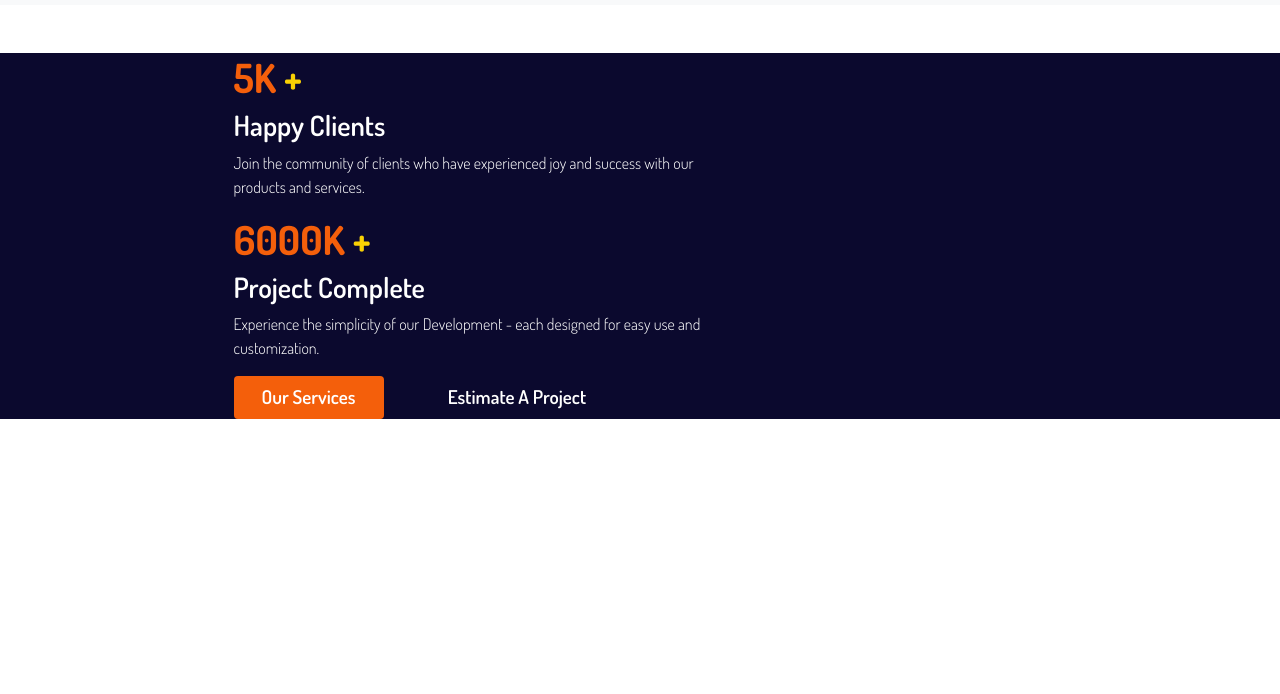
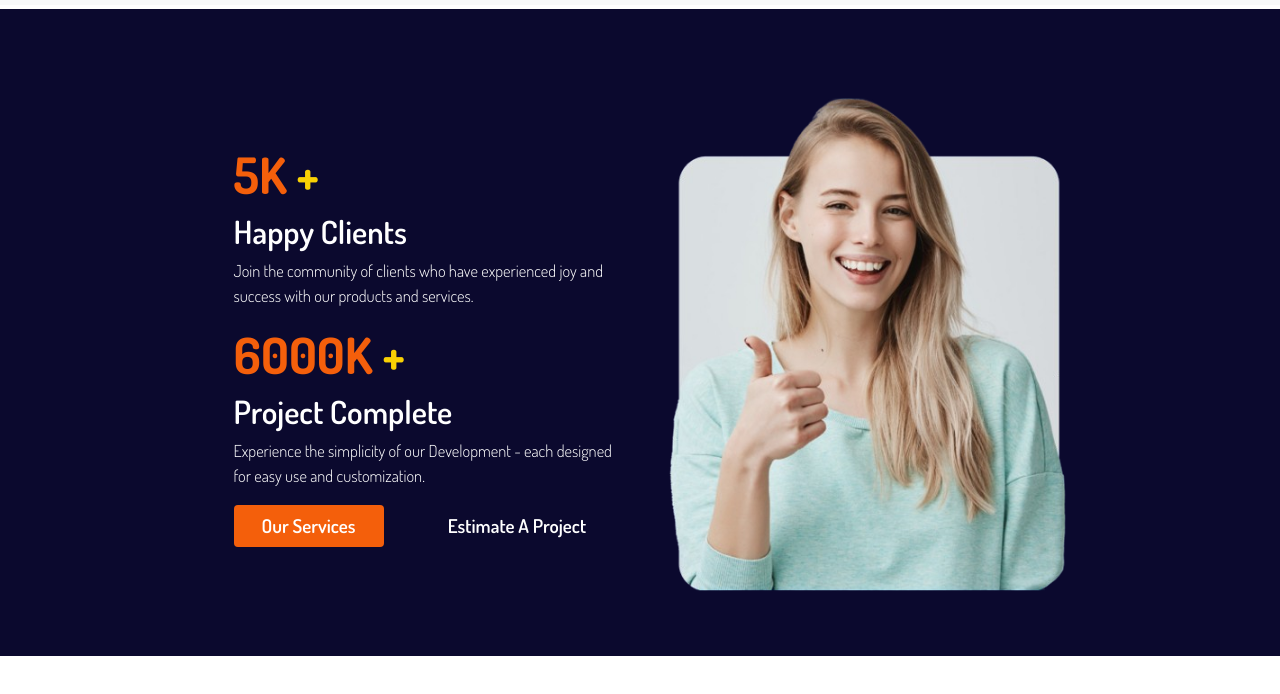
Before and after one commit to Aman1225k/welkin-new, a plain HTML site: page index.html in a window 1280 px wide. Shown: the part 86-780 px from the top of the page. Drawn offline with nearby package versions, Linux system fonts and the light colour scheme.

Commit message:
modified

```diff
--- a/index.html
+++ b/index.html
@@ -23,9 +23,9 @@
 </head>
 
 <body>
-    <div class="container-fluid bg-light">
+    <div class="container-fluid bg-light ">
         <div class="container bg-light">
-            <ul class="navbar">
+            <ul class="navbar mb-1">
                 <li class="navbar-item" style="margin-right: 180px;">
                     <img id="img-logo" src="images/logo.png">
                 </li>
@@ -51,29 +51,44 @@
             </ul>
         </div>
     </div>
-    <div class="container-fluid" id="main-intro" style="background-color: rgb(11, 9, 46);">
-        <div class="container mt-5">
-            <div class="container w-75" id="main-intro-written">
-                <h1 class="bold-font"> <span style="color:rgb(244, 95, 11);"> 5K </span> <span
-                        style="color: rgb(249, 209, 4);"> +
+    <div class="container-fluid mt-0 mb-5" id="main-intro" style="background-color: rgb(11, 9, 46);">
+        <div class="container mt-0 mb-5 py-5">
+            <div class="container w-75 mt-4 pt-3" id="main-intro-written">
+                <div class="row">
+                    <div class="col-sm-6">
+                        <h1 class="bold-font mt-5"> <span style="color:rgb(244, 95, 11); font-size: 50px;"> 5K </span>
+                            <span style="color: rgb(249, 209, 4); font-size: 50px;"> +
                             </span></h1>
-                <h3 class="bold-font" style="color: white; font-weight: 550;">Happy Clients</h3>
-                <p class="light-font" style="color: white; width: 500px;"> Join the community of clients who have
+                        <h2 class="bold-font" style="color: white; font-weight: 550;">Happy Clients</h2>
+                        <p class="light-font" style="color: white;"> Join the community of clients who have
                             experienced joy and
                             success with our
                             products and services.</p>
-                <h1 class="bold-font"> <span style="color: rgb(244, 95, 11);"> 6000K </span> <span
-                        style="color: rgb(249, 209, 4);"> +
+                        <h1 class="bold-font"> <span style="color: rgb(244, 95, 11); font-size: 50px;"> 6000K </span>
+                            <span style="color: rgb(249, 209, 4); font-size: 50px;"> +
                             </span></h1>
-                <h3 class="bold-font" style="color: white; font-weight: 550;">Project Complete</h3>
-                <p class="light-font" style="color: white; width: 500px;"> Experience the simplicity of our Development
-                    - each designed for
-                    easy use and customization.</p>
-                <div><a href="#" class="btn light-font" id="services-btn" style="font-size: 19px;">Our Services</a> <a
-                        href="#" class="btn light-font ms-5" id="estimate-btn" style="font-size: 19px;">Estimate A Project
+                        <h2 class="bold-font" style="color: white; font-weight: 550;">Project Complete</h2>
+                        <p class="light-font" style="color: white;"> Experience the simplicity of our
+                            Development
+                            - each designed for easy use and customization.</p>
+                        <div><a href="#" class="btn light-font" id="services-btn" style="font-size: 19px;">Our
+                                Services</a>
+                            <a href="#" class="btn light-font ms-5" id="estimate-btn" style="font-size: 19px;">Estimate
+                                A
+                                Project
                             </a>
                         </div>
                     </div>
+
+                    <div class="col-sm-6">
+                        <DIV class="container-fluid pb-3">
+                            <img id="main-img" src="images/main.png">
+                        </DIV>
+                    </div>
+
+                </div>
+            </div>
+
         </div>
     </div>
 </body>
--- a/style.css
+++ b/style.css
@@ -41,6 +41,7 @@ body{
 
 .light-font {
     font-weight: 350;
+    font-size: 16.5px;
 }
 
 .bold-font {
@@ -66,3 +67,8 @@ body{
     font-weight: 550;
     background-color: none;
 }
+#main-img{
+    display: inline;
+    width: 110%;
+    height: 110%;
+}
```
Lines whose indentation alone changed are shown as unchanged.
